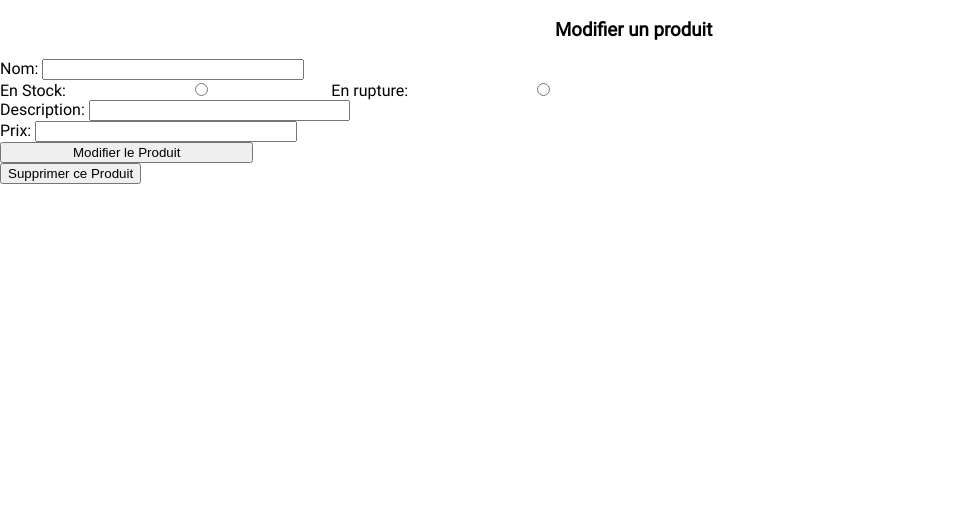
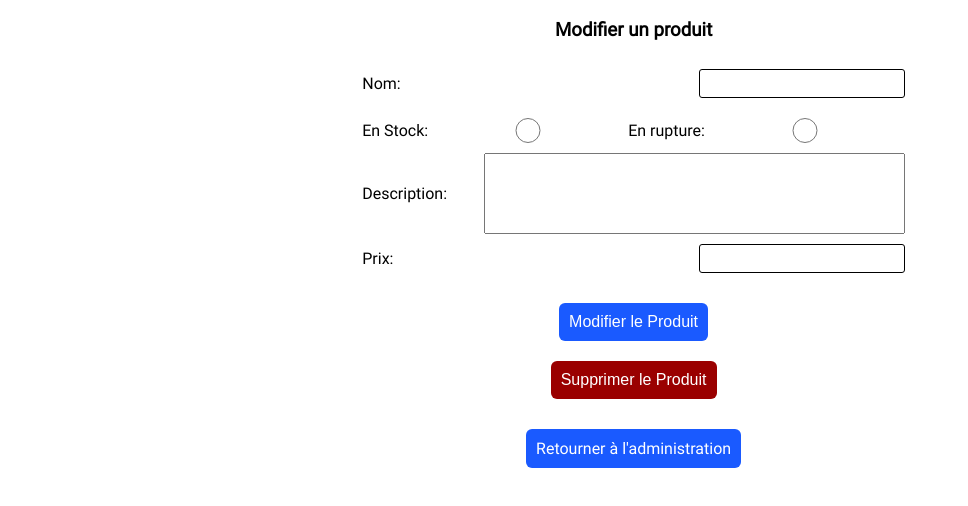
Before and after one commit to ThoLeBris/Projet_EPCF2, a React (Create React App) app in the folder client/: page /edit/1 in a window 1280 px wide. Shown: the top 506 px of the page, without its empty margins (0-968 px from the left). Built offline with nearby package versions, Linux system fonts and the light colour scheme; no server answers.

Commit message:
CRUD Produit et mise en forme terminé

```diff
--- a/client/src/App.css
+++ b/client/src/App.css
@@ -478,7 +478,7 @@ h2 {
     justify-content: center;
     align-items: center;
 }
-.login-form input,Link{
+input,Link{
     margin: 10px 0px;
 
     border: 1px solid black;
@@ -497,6 +497,17 @@ h2 {
     cursor: pointer;
     text-decoration: none;
     margin: 10px 5px;
+}
+.btn{
+    display: inline-block;
+    background-color: rgb(26, 90, 255);
+    border: none;
+    color: white;
+    font-size: medium;
+    border-radius: 6px;
+    padding: 10px;
+    cursor: pointer;
+    text-decoration: none;
 }
 .disconnect{
     background-color: #9A0000;
@@ -529,18 +540,17 @@ h2 {
     display: flex;
     justify-content: center;
 }
-.largeur-nom{
-    width: 200px;
+#administration td{
+    text-align: center;
+    padding: 5px 10px;
 }
-.largeur-stock{
-    width: 100px;
+#productDescription{
+    resize: none;
+    overflow: auto;
 }
-.largeur-description{
-    width: 500px;
+.center{
+    display: flex;
+    flex-direction: row;
+    justify-content: space-between;
+    align-items: center;
 }
-.largeur-prix{
-    width: 100px;
-}
-td{
-    text-align: center;
-}
--- a/client/src/components/Administration/Register.jsx
+++ b/client/src/components/Administration/Register.jsx
@@ -45,7 +45,7 @@ const Register = () => {
                 <form onSubmit={submit} className=" flex-center">
                     <h2>Enregistrer un nouvel administrateur</h2>
 
-                    <input type="text" className="input-field" id="username-input" placeholder="Nom d'utilisateur"
+                    <input type="text" id="username-input" placeholder="Nom d'utilisateur"
                         required
                         value={adminName}
                         onChange={e=> setAdminName(e.target.value)}
@@ -75,7 +75,7 @@ const Register = () => {
                         </ul>
                     </div>
                     <div className="flex-center">
-                        <button className="btn-connect margin" type="submit">S'enregistrer</button>
+                        <button className="btn-connect margin" type="submit">Créer un Administrateur</button>
                     </div>
                 </form>
                 <Link to="/administration" className="btn-connect">Retourner à l'administration</Link>
--- a/client/src/components/Administration/createProduct.jsx
+++ b/client/src/components/Administration/createProduct.jsx
@@ -68,11 +68,13 @@ export default class CreateProduct extends Component {
 
     render(){
         return(
-            <div style={{marginTop: 20}}>
-                <h3>Create New Product</h3>
+            <div className="flex-center">
+                <div className="line-container"><div className="line"></div></div>
+
+                <h3>Créer un Product</h3>
 
                 <form onSubmit={this.onSubmit}>
-                    <div>
+                    <div className="center">
                         <label>Nom: </label>
                         <input  type="text"
                                 value={this.state.productName}
@@ -80,7 +82,7 @@ export default class CreateProduct extends Component {
                                 required
                         />
                     </div>
-                    <div>
+                    <div className="center">
                         <label>En Stock: </label>
                         <input  type="radio"
                                 name="stock"
@@ -99,7 +101,7 @@ export default class CreateProduct extends Component {
                                 onChange={this.onChangeProductStock}
                         />
                     </div>
-                    <div>
+                    <div className="center">
                         <label>Description: </label>
                         <input  type="text"
                                 value={this.state.productDescription}
@@ -107,7 +109,7 @@ export default class CreateProduct extends Component {
                                 required
                         />
                     </div>
-                    <div>
+                    <div className="center">
                         <label>Prix: </label>
                         <input  type="text"
                                 value={this.state.productPrice}
@@ -115,8 +117,8 @@ export default class CreateProduct extends Component {
                                 required
                         />
                     </div>
-                    <div>
-                        <input type="submit" value="Créer un Produit"/>
+                    <div className="flex-center">
+                        <button type="submit" className="btn-connect">Créer un Produit</button>
                     </div>
                 </form>
             </div>
--- a/client/src/components/Administration/editProduct.jsx
+++ b/client/src/components/Administration/editProduct.jsx
@@ -1,5 +1,6 @@
 import React, { Component } from 'react'
 import axios from 'axios'
+import { Link } from 'react-router-dom';
 
 export default class EditProduct extends Component {
 
@@ -84,18 +85,18 @@ export default class EditProduct extends Component {
 
     render() {
         return (
-            <div>
+            <div className="flex-center">
                 <h3>Modifier un produit</h3>
 
                 <form onSubmit={this.onSubmit}>
-                    <div>
+                    <div className="center">
                         <label>Nom: </label>
                         <input  type="text"
                                 value={this.state.productName}
                                 onChange={this.onChangeProductName}
                         />
                     </div>
-                    <div>
+                    <div className="center">
                         <label>En Stock: </label>
                         <input  type="radio"
                                 name="stock"
@@ -114,15 +115,19 @@ export default class EditProduct extends Component {
                                 onChange={this.onChangeProductStock}
                         />
                     </div>
-                    <div>
+                    <div className="center">
                         <label>Description: </label>
-                        <input  type="text"
-                                value={this.state.productDescription}
-                                onChange={this.onChangeProductDescription}
-                                required
-                                />
+                        <textarea   name="productDescription"
+                                    id="productDescription"
+                                    value={this.state.productDescription}
+                                    onChange={this.onChangeProductDescription}
+                                    cols="50"
+                                    rows="5"
+                        >
+
+                        </textarea>
                     </div>
-                    <div>
+                    <div className="center">
                         <label>Prix: </label>
                         <input  type="text"
                                 value={this.state.productPrice}
@@ -130,12 +135,16 @@ export default class EditProduct extends Component {
                                 required
                                 />
                     </div>
-                    <div>
-                        <input type="submit" value="Modifier le Produit"/>
+                    <div className="flex-center">
+                        <button type="submit" className="btn margin">Modifier le Produit</button>
                     </div>
 
-                    <div>
-                        <button onClick={this.onClick}>Supprimer ce Produit</button>
+                    <div className="flex-center">
+                        <button onClick={this.onClick} className="disconnect">Supprimer le Produit</button>
+                    </div>
+
+                    <div className="flex-center">
+                        <Link to="/administration" className="btn margin">Retourner à l'administration</Link>
                     </div>
 
                 </form>
--- a/client/src/components/Administration/productList.jsx
+++ b/client/src/components/Administration/productList.jsx
@@ -13,7 +13,6 @@ const ProductItem = props =>(
         </td>
     </tr>
 )
-
 export default class ProductList extends Component {
 
     constructor(props) {
@@ -23,9 +22,10 @@ export default class ProductList extends Component {
     }
 
     componentDidMount(){
+
         axios.get('http://localhost:8000/api/product/getProduct')
             .then(response =>
-                this.setState({products: response.data}))
+                    this.setState({products: response.data}))
             .catch(error => console.error({ error }))
     }
     componentDidUpdate(){
@@ -44,14 +44,16 @@ export default class ProductList extends Component {
     render() {
         return (
             <div>
-                <h3>Prdts Liste</h3>
-                <table className="table product-table" style={{ marginTop: 20}}>
+                <div className="line-container"><div className="line"></div></div>
+
+                <h3>Liste des Produits</h3>
+                <table className="table product-table">
                     <thead>
                         <tr>
                             <th>Nom</th>
                             <th>Stock</th>
                             <th>Description</th>
-                            <th>Price</th>
+                            <th>Prix</th>
                         </tr>
                     </thead>
                     <tbody>
--- a/client/src/components/Commander/Choice.jsx
+++ b/client/src/components/Commander/Choice.jsx
@@ -24,7 +24,7 @@ const choice = () => {
                 <div>
                     <label htmlFor="orderProductQuantity">Quantité: </label>
                     <input type="number" name="orderProductQuantity" id="orderProductQuantity"
-                        className="input-field number"
+                        className="number"
                         required
                         min="1"
                         onKeyDown={(e) => ["e", "E", "+", "-"].includes(e.key) && e.preventDefault()} />
@@ -50,7 +50,7 @@ const choice = () => {
                 <div>
                     <label htmlFor="orderProductQuantity2">Quantité: </label>
                     <input type="number" name="orderProductQuantity2" id="orderProductQuantity2"
-                        className="input-field number"
+                        className="number"
                         min="1"
                         onKeyDown={(evt) => ["e", "E", "+", "-"].includes(evt.key) && evt.preventDefault()} />
                 </div>
@@ -75,7 +75,7 @@ const choice = () => {
                 <div>
                     <label htmlFor="orderProductQuantity3">Quantité: </label>
                     <input type="number" name="orderProductQuantity3" id="orderProductQuantity3"
-                        className="input-field number"
+                        className="number"
                         min="1"
                         onKeyDown={(evt) => ["e", "E", "+", "-"].includes(evt.key) && evt.preventDefault()} />
                 </div>
@@ -100,7 +100,7 @@ const choice = () => {
                 <div>
                     <label htmlFor="orderProductQuantity4">Quantité: </label>
                     <input type="number" name="orderProductQuantity4" id="orderProductQuantity4"
-                        className="input-field number"
+                        className="number"
                         min="1"
                         onKeyDown={(evt) => ["e", "E", "+", "-"].includes(evt.key) && evt.preventDefault()} />
                 </div>
```
Also changed, not shown: client/src/components/pages/Administration.jsx (line endings or trailing spaces).
